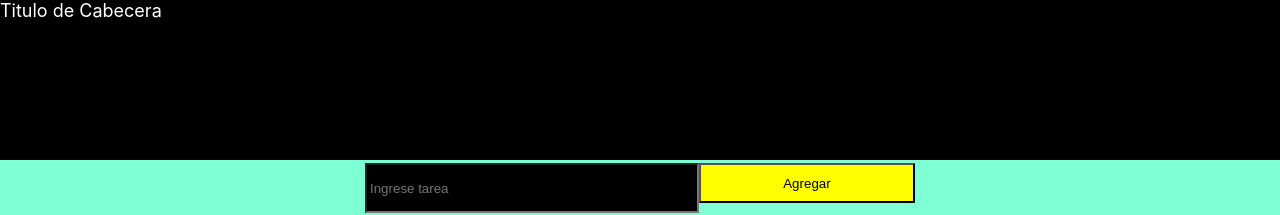
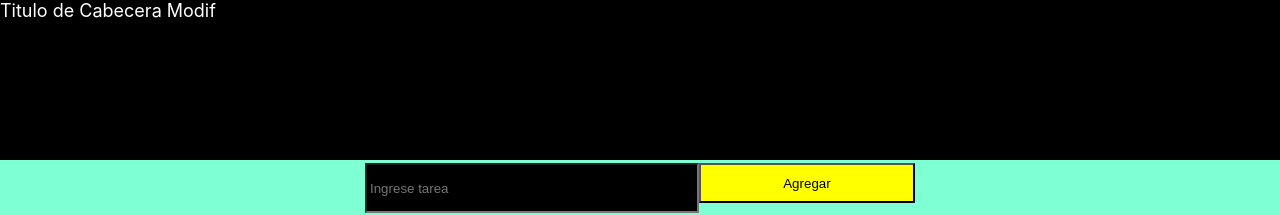
Before and after one commit to pablobonnaluc/react2test, a React (Create React App) app: page / in a window 1280 px wide. Shown: the top 215 px of the page. Built offline with nearby package versions, Linux system fonts and the light colour scheme.

Commit message:
Cambio titulo

```diff
--- a/src/App.js
+++ b/src/App.js
@@ -8,7 +8,7 @@ function App() {
   return (
     <div className="App">
       <div className="initialcontainer">
-        <Header title='Titulo de Cabecera'></Header>
+        <Header title='Titulo de Cabecera Modif'></Header>
         <Body title='Este es el cuerpo del contenedor principal'></Body>
         <Footer title='Titulo de Pie'></Footer>
       </div>
```
